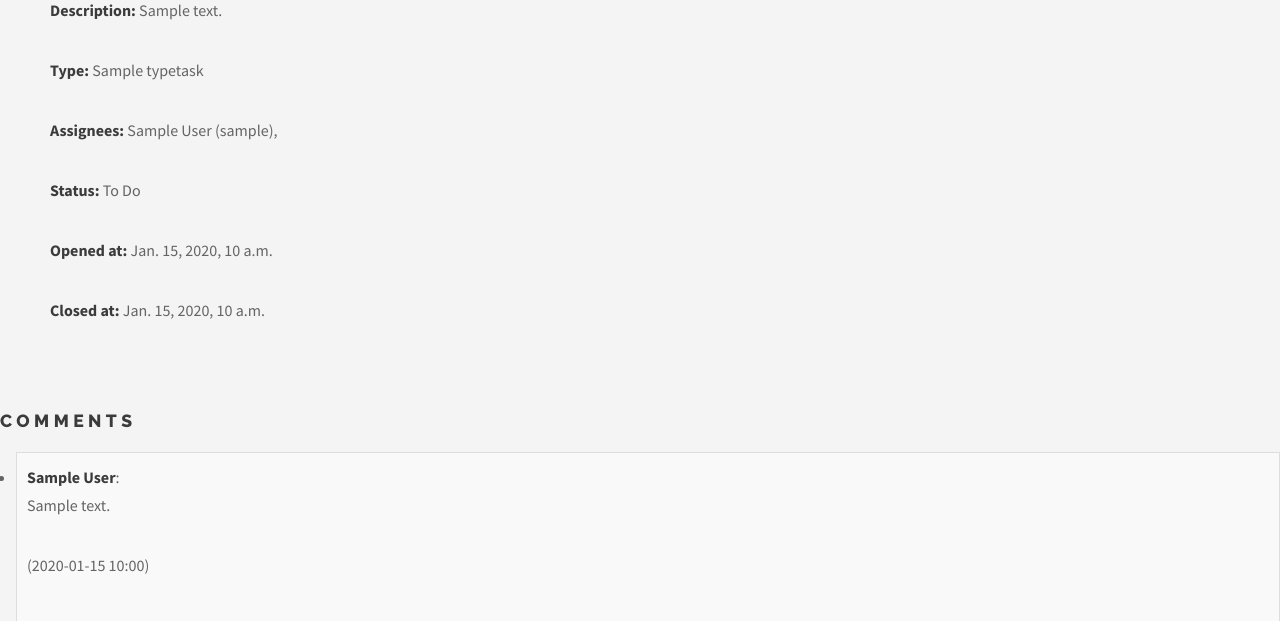
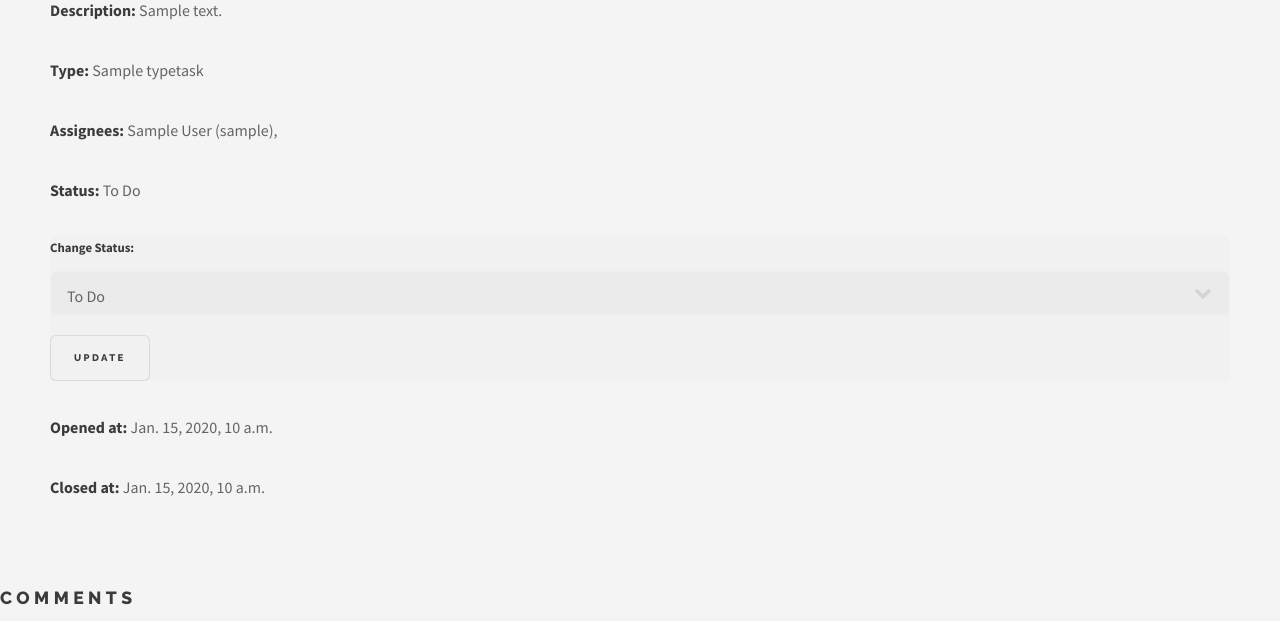
Before and after one commit to Lebid-Dmytro/UpBoard, a Django app: page /task/1/ in a window 1280 px wide. Shown: the part 484-1105 px from the top of the page. Run offline with Django 5.2, Linux system fonts and the light colour scheme; tables that the repository leaves empty hold one stand-in row (values such as "Sample post").

Commit message:
the possibility of changing the status of the task

```diff
--- a/templates/upboard_project/task_detail.html
+++ b/templates/upboard_project/task_detail.html
@@ -24,6 +24,16 @@ Task detail
     {% endfor %}
   </p>
   <p><strong>Status:</strong> {{ task.get_status_display }}</p>
+<form method="post" action="{% url 'upboard_project:update-task-status' task.pk %}">
+    {% csrf_token %}
+    <label for="id_status"><strong>Change Status:</strong></label>
+    <select name="status" id="id_status">
+        <option value="to_do" {% if task.status == "to_do" %}selected{% endif %}>To Do</option>
+        <option value="in_progress" {% if task.status == "in_progress" %}selected{% endif %}>In Progress</option>
+        <option value="done" {% if task.status == "done" %}selected{% endif %}>Done</option>
+    </select>
+    <button type="submit">Update</button>
+</form>
   <p><strong>Opened at:</strong> {{ task.opened_at }}</p>
   <p><strong>Closed at:</strong> {{ task.closed_at|default:"Open yet" }}</p>
 </div>
--- a/upboard_project/urls.py
+++ b/upboard_project/urls.py
@@ -2,7 +2,7 @@ from django.contrib.auth.views import LoginView
 from django.urls import path
 
 from upboard_project.views import index, TaskListView, TaskCreateView, TaskDetailView, ClientReviewCreateView, \
-    AddCommentView
+    AddCommentView, TaskStatusUpdateView
 
 urlpatterns = [
     path("", index, name="index"),
@@ -10,6 +10,7 @@ urlpatterns = [
     path("tasks/<str:status>/", TaskListView.as_view(), name="filtered-task-list"),
     path("task/<int:pk>/", TaskDetailView.as_view(), name="task-detail"),
     path("task/<int:pk>/add-comment/", AddCommentView.as_view(), name="add-comment"),
+    path("task/<int:pk>/update-status/", TaskStatusUpdateView.as_view(), name="update-task-status"),
     path("create/", TaskCreateView.as_view(), name="task-create", ),
     path("reviews/", ClientReviewCreateView.as_view(), name="client_review"),
 ]
--- a/upboard_project/views.py
+++ b/upboard_project/views.py
@@ -9,6 +9,7 @@ from django.shortcuts import render, redirect, get_object_or_404
 from django.urls import reverse_lazy, reverse
 from django.utils.timezone import now
 from django.views import generic, View
+from django.views.generic import UpdateView
 
 from upboard_project.forms import TaskForm, ClientReviewForm
 from upboard_project.models import Task, ClientReview, Worker, Comment
@@ -100,3 +101,14 @@ class CustomLoginView(LoginView):
         if user.company:
             return redirect("task-list")
         return redirect("no-company")
+
+
+class TaskStatusUpdateView(LoginRequiredMixin, UpdateView):
+    model = Task
+    fields = ["status"]
+    template_name = "task_detail.html"
+    success_url = reverse_lazy("upboard_project:task-detail")
+
+    def form_valid(self, form):
+        form.save()
+        return redirect("upboard_project:task-detail", pk=self.object.pk)
```
